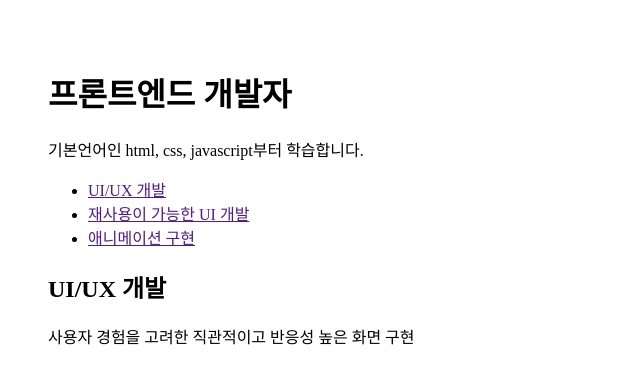
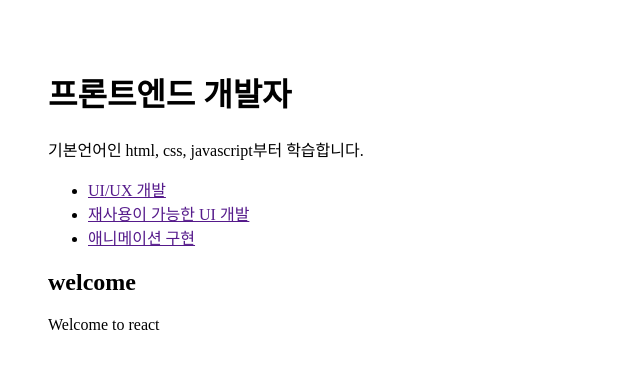
Before and after one commit to starhochan70/estfe13_react-basic, a React (Vite) app: page / in a window 1280 px wide. Shown: the top 384 px of the page, without its empty margins (0-640 px from the left). Built offline with nearby package versions, Linux system fonts and the light colour scheme.

Commit message:
feat: welcome mode add

```diff
--- a/src/App.jsx
+++ b/src/App.jsx
@@ -5,6 +5,7 @@
 import { useState } from "react";
 
 function App() {
+  const [mode, setMode] = useState("welcome");
   const [subject, setSubject] = useState({
     title: "프론트엔드 개발자",
     desc: "기본언어인 html, css, javascript부터 학습합니다.",
@@ -14,11 +15,20 @@
     { id: 2, title: "재사용이 가능한 UI 개발", desc: "컴포넌트 기반으로 동일한 UI를 효율적으로 재사용 가능" },
     { id: 3, title: "애니메이션 구현", desc: "상태 변화에 따른 자연스럽고 동적인 화면 효과 구현" },
   ]);
+  const welcome = { title: "welcome", desc: "Welcome to react" };
+
+  let _title = null;
+  let _desc = null;
+
+  if (mode === "welcome") {
+    _title = welcome.title;
+    _desc = welcome.desc;
+  }
   return (
     <>
       <Myheader title={subject.title} desc={subject.desc} />
       <Nav data={content} />
-      <MyArticle title="UI/UX 개발" desc="사용자 경험을 고려한 직관적이고 반응성 높은 화면 구현" />
+      <MyArticle title={_title} desc={_desc} />
     </>
   );
 }
```
